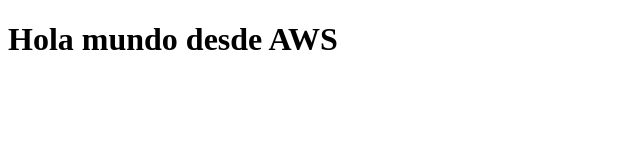
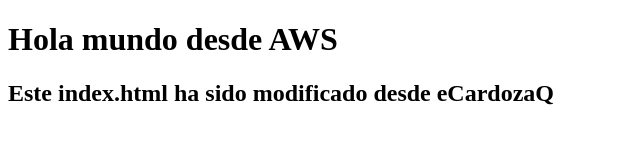
Before and after one commit to eCardozaQ/blog-universidad, a plain HTML site: page index.html in a window 1280 px wide. Shown: the whole page, without its empty margins (0-640 px from the left). Drawn offline with Linux system fonts and the light colour scheme.

Commit message:
Se modificó el proyecto final

```diff
--- a/index.html
+++ b/index.html
@@ -5,5 +5,6 @@
 </head>
 <body>
 	<h1>Hola mundo desde AWS</h1>
+	<h2>Este index.html ha sido modificado desde eCardozaQ</h2>
 </body>
 </html>
```
